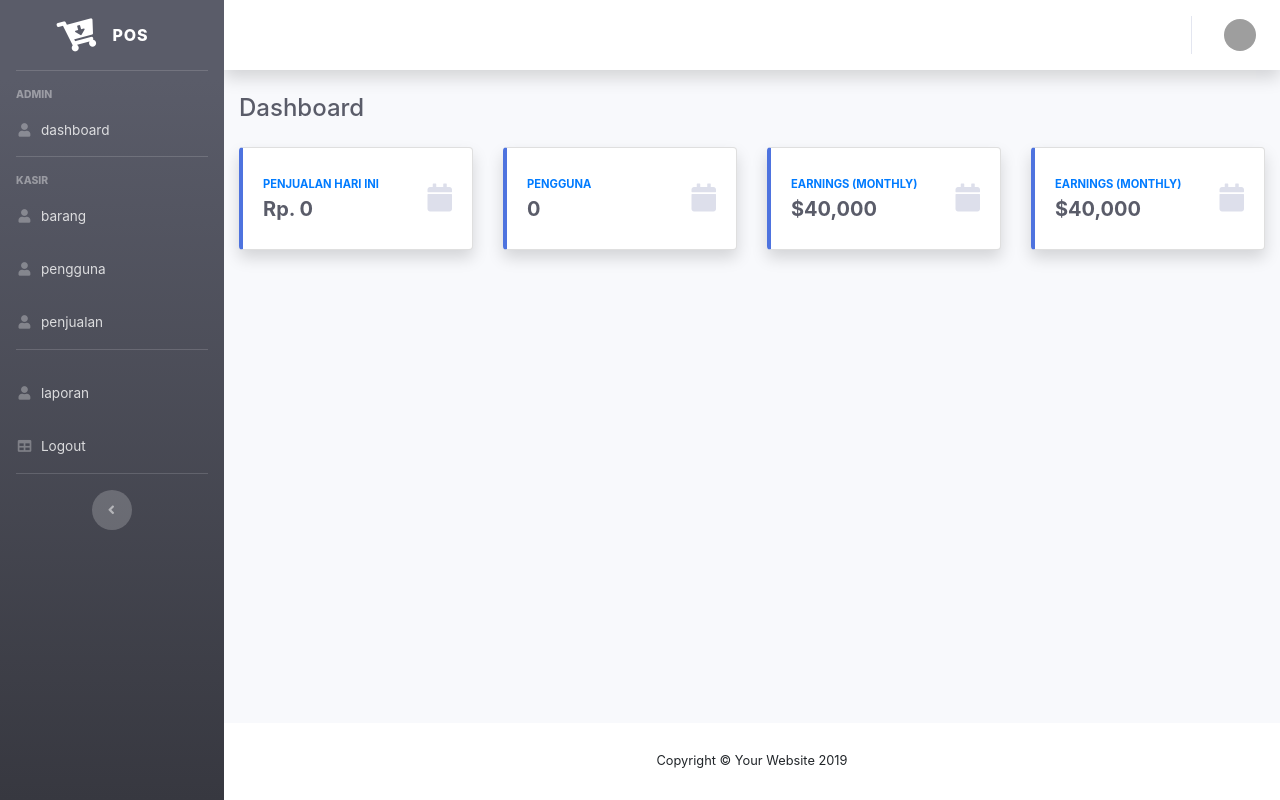
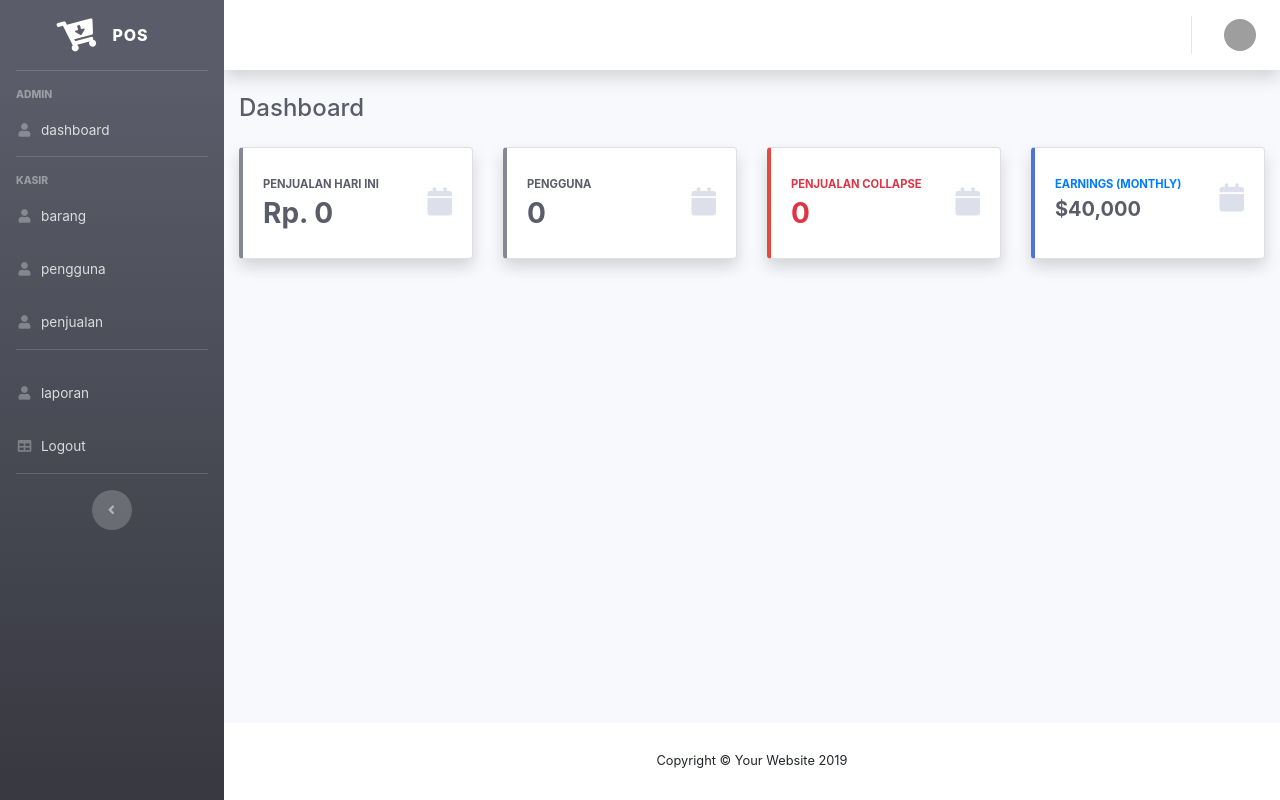
Before and after one commit to diky-satria/point-of-sale-native, a PHP site: page /index.php?halaman=dashboard in a window 1280 px wide. Run offline with PHP 8.4, Linux system fonts and the light colour scheme; the visitor is signed in with stand-in values (Sample User, id 1); data that the repository does not hold is empty; some libraries are stand-ins or nearby versions; grey boxes are pictures that could not be loaded.

Commit message:
membuat fitur pengembalian barang collapse

```diff
--- a/dashboard.php
+++ b/dashboard.php
@@ -14,10 +14,13 @@
 
 	}
 
-	// jumlah pengguna
+	// jumlah pengguna dan crud
 	$sql_pengguna = $koneksi->query("SELECT * FROM pengguna");
 	$data_pengguna = $sql_pengguna->num_rows;
 
+	//penjualan collapse
+	$sql_collapse = $koneksi->query("SELECT * FROM penjualan WHERE status = 'collapse'");
+	$data_collapse = $sql_collapse->num_rows;
 
  ?>
 <!-- Page Heading -->
@@ -28,12 +31,12 @@
 
 	<!-- Earnings (Monthly) Card Example -->
 	<div class="col-xl-3 col-md-6 mb-4">
-	  <div class="card border-left-primary shadow h-100 py-2">
+	  <div class="card border-left-secondary shadow h-100 py-2">
 	    <div class="card-body">
 	      <div class="row no-gutters align-items-center">
 	        <div class="col mr-2">
-	          <div class="text-xs font-weight-bold text-primary text-uppercase mb-1">Penjualan Hari Ini</div>
-	          <div class="h5 mb-0 font-weight-bold text-gray-800">Rp. <?php echo number_format($penjualan_hari_ini) ?></div>
+	          <div class="text-xs font-weight-bold text-gray-800 text-uppercase mb-1">Penjualan Hari Ini</div>
+	          <div class="h3 mb-0 font-weight-bold text-gray-800">Rp. <?php echo number_format($penjualan_hari_ini) ?></div>
 	        </div>
 	        <div class="col-auto">
 	          <i class="fas fa-calendar fa-2x text-gray-300"></i>
@@ -46,12 +49,12 @@
 	<!-- Earnings (Monthly) Card Example -->
 	<div class="col-xl-3 col-md-6 mb-4">
 	  <a href="index.php?halaman=admin_pengguna" style="text-decoration:none;">
-	  <div class="card border-left-primary shadow h-100 py-2">
+	  <div class="card border-left-secondary shadow h-100 py-2">
 	    <div class="card-body">
 	      <div class="row no-gutters align-items-center">
 	        <div class="col mr-2">
-	          <div class="text-xs font-weight-bold text-primary text-uppercase mb-1">Pengguna</div>
-	          <div class="h5 mb-0 font-weight-bold text-gray-800"><?php echo $data_pengguna ?></div>
+	          <div class="text-xs font-weight-bold text-gray-800 text-uppercase mb-1">Pengguna</div>
+	          <div class="h3 mb-0 font-weight-bold text-gray-800"><?php echo $data_pengguna ?></div>
 	        </div>
 	        <div class="col-auto">
 	          <i class="fas fa-calendar fa-2x text-gray-300"></i>
@@ -64,12 +67,13 @@
 
 	<!-- Earnings (Monthly) Card Example -->
 	<div class="col-xl-3 col-md-6 mb-4">
-	  <div class="card border-left-primary shadow h-100 py-2">
+	<a href="index.php?halaman=penjualan_collapse" style="text-decoration:none;">
+	  <div class="card border-left-danger shadow h-100 py-2">
 	    <div class="card-body">
 	      <div class="row no-gutters align-items-center">
 	        <div class="col mr-2">
-	          <div class="text-xs font-weight-bold text-primary text-uppercase mb-1">Earnings (Monthly)</div>
-	          <div class="h5 mb-0 font-weight-bold text-gray-800">$40,000</div>
+	          <div class="text-xs font-weight-bold text-danger text-uppercase mb-1">Penjualan Collapse</div>
+	          <div class="h3 mb-0 font-weight-bold text-danger"><?php echo $data_collapse ?></div>
 	        </div>
 	        <div class="col-auto">
 	          <i class="fas fa-calendar fa-2x text-gray-300"></i>
@@ -77,6 +81,7 @@
 	      </div>
 	    </div>
 	  </div>
+	</a>
 	</div>
 
 	<!-- Earnings (Monthly) Card Example -->
--- a/index.php
+++ b/index.php
@@ -224,6 +224,20 @@
                     include 'penjualan.php';
                   }
                 }
+                if($_GET['halaman'] == 'penjualan_collapse'){
+                  if($_SESSION['pengguna']['role'] == 'admin'){
+                    include 'penjualan_collapse.php';
+                  }else{
+                    include 'penjualan.php';
+                  }
+                }
+                if($_GET['halaman'] == 'kembalikan_collapse'){
+                  if($_SESSION['pengguna']['role'] == 'admin'){
+                    include 'kembalikan_collapse.php';
+                  }else{
+                    include 'penjualan.php';
+                  }
+                }
                 if($_GET['halaman'] == 'barang'){
                   include 'barang.php';
                 }
--- a/penjualan.php
+++ b/penjualan.php
@@ -213,7 +213,11 @@
 		$kasir = $pengguna['nama'];
 
 		$sql_cetak = $koneksi->query("INSERT INTO pembelian (kode_penjualan,pembeli,total_beli,diskon,potongan_diskon,subtotal,bayar,kembali,tanggal_pembelian,kasir) VALUES ('$kodepj','$pembeli','$total','$diskon','$p_diskon','$sub_total','$bayar','$kembali','$tanggal_pembelian','$kasir')");
+
+		$sql_telah_dibeli = $koneksi->query("UPDATE penjualan SET status='dibeli' WHERE kode_penjualan='$kodekode'");
+
 		?>
+
 		<script type="text/javascript">
 		window.location.href="index.php?halaman=pembelian&kodepj=<?php echo $kodekode ?>";
 		</script>
```
Also changed, not shown: kembalikan_collapse.php (added, +21 -0 lines), penjualan_collapse.php (added, +53 -0 lines).
